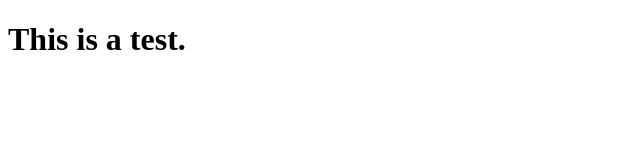
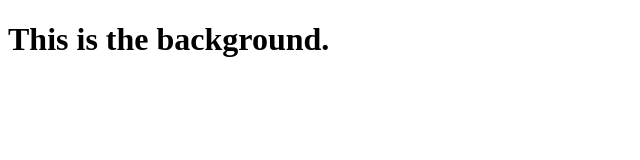
Before and after one commit to joshbowers/background-generator, a plain HTML site: page index.html in a window 1280 px wide. Shown: the whole page, without its empty margins (0-640 px from the left). Drawn offline with Linux system fonts and the light colour scheme.

Commit message:
changing text

```diff
--- a/index.html
+++ b/index.html
@@ -4,6 +4,6 @@
 	<title>Testing</title>
 </head>
 <body>
-	<h1>This is a test.</h1>
+	<h1>This is the background.</h1>
 </body>
 </html>
```
